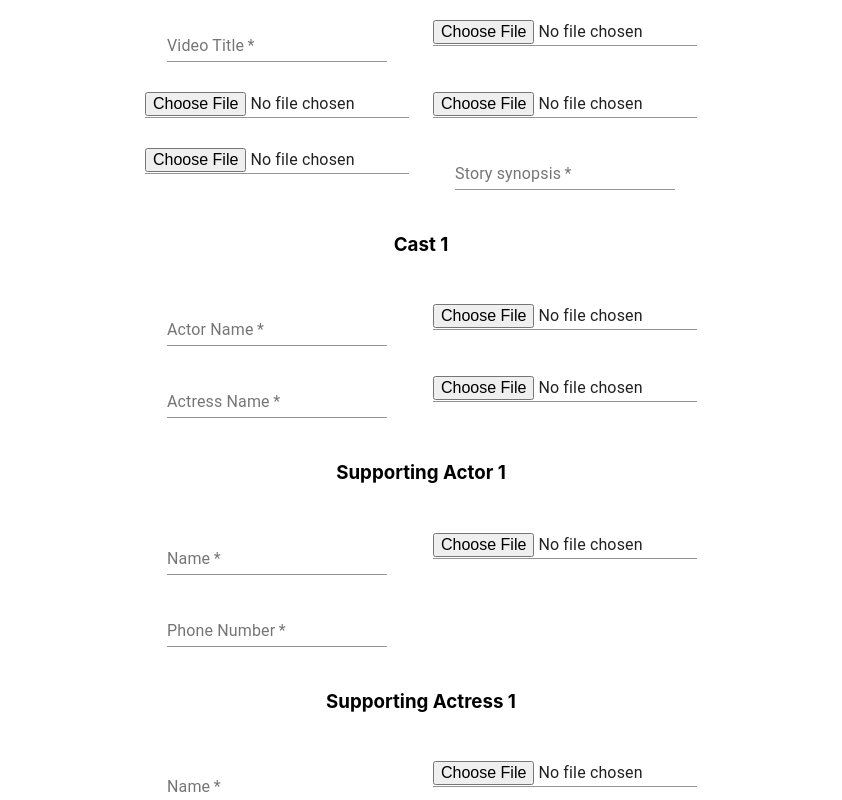
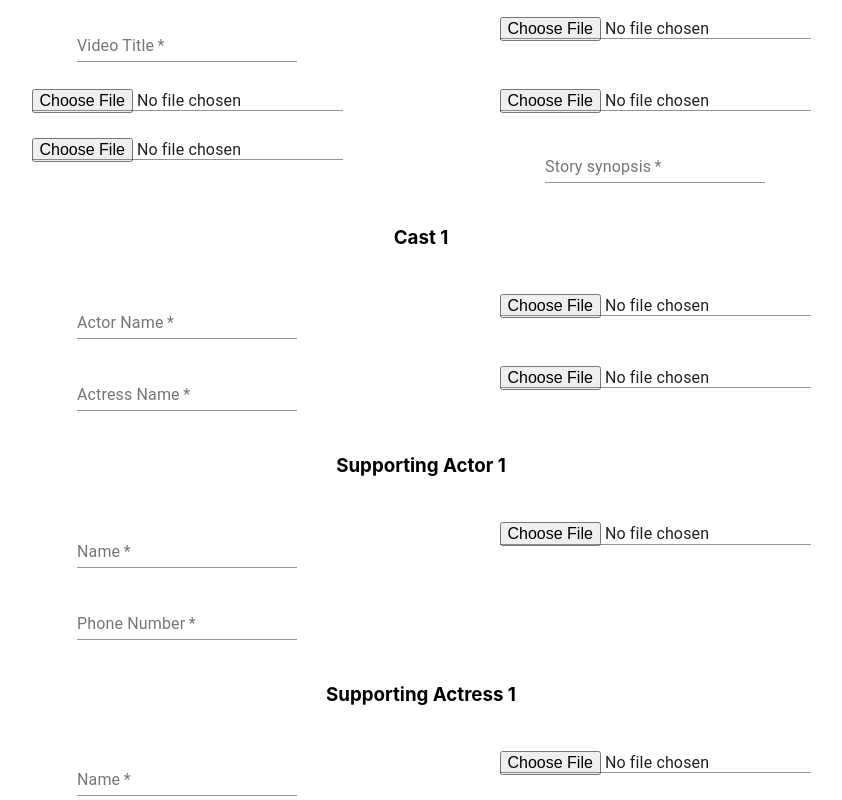
Before and after one commit to AashishSinghal/admin-panel, a React (Create React App) app: page / in a window 1280 px wide. Shown: the part 560-1360 px from the top of the page, without its empty margins (219-1061 px from the left). Built offline with nearby package versions, Linux system fonts and the light colour scheme.

Commit message:
Changes in constants

```diff
--- a/src/preUploadVideoContoller/AddPreUploadVideo.js
+++ b/src/preUploadVideoContoller/AddPreUploadVideo.js
@@ -1,93 +1,21 @@
 import { Grid, Input, MenuItem, TextField } from "@material-ui/core";
-import TextareaAutosize from '@material-ui/core/TextareaAutosize';
-import Container from '@material-ui/core/Container';
+import TextareaAutosize from "@material-ui/core/TextareaAutosize";
+import Container from "@material-ui/core/Container";
 import React, { useState } from "react";
 import { uploadVideo } from "../APIs/uploadVideo";
-// import './preUploadvideo.css';
-
-const videoTypes = [
-  "Short-films",
-  "Films",
-  "Web-series",
-  "Music videos",
-  // "DIAMOND",
-  // "ONEYEAR",
-  // "ONEDAY",
-  // "SIXMONTHS",
-  // "THREEMONTHS",
-  // "ONEMONTH",
-];
-const planTypes = [
-  "STANDARD",
-  "PREMIUM",
-  "DIAMOND",
-  "SINGLEVIDEO",
-  "WEBSERIES",
-  "MOVIE",
-  "SORTMOVIE",
-  "TRAILER",
-  "UPCOMMING",
-  "DEFAULT",
-];
-const languages = [
-  "Hindi",
-  "Marathi",
-  "Haryanvi",
-  "Bengali",
-  "Punjabi",
-  "Assamese",
-  "Rajasthani",
-  "Bhojpuri",
-  "Oriya",
-  "Nepali",
-  "Gadhwali",
-  "Kashmiri",
-  "Chhattisgarhi",
-  "Manipuri",
-  "English",
-  "Malyalam",
-  "Tamil",
-  "Telugu ",
-  "Kannad",
-  "Hyderabadi",
-  "Gujarati",
-];
-const genres = [
-   "Drama",
-   "Comedy",
-   "Horror",
-   "Thriller",
-   "Social",
-   "Romantic",
-   "Action",
-   "Suspense",
-   "Motivational",
-   "Devotional",
-   "Edutainment",
-   "Infotainment",
-   "Docutainment",
-   "Historical",
-   "Fantasy",
-   "Mythology",
-   "Bhakti song",
-   "Romantic song",
-   "Sad song",
-   "Horror song ",
-   "Folk song",
-   "Rap song",
-   "Item song",
-   "Classical song",
-];
-const cbfcrating  = [
-  "U",
-  "U/A",
-  "A",
-];
+import "./preUploadvideo.css";
+import {
+  languages,
+  planTypes,
+  videoTypes,
+  cbfcrating,
+  genres,
+} from "../Utils/Constants";
 
 const AddPreUploadVideo = () => {
   const [videoFile, setVideoFile] = useState(null);
   const [fileSelectorDisabled, setFileSelectorDisabled] = useState(false);
-  const [videoDesc, setVideoDesc] = useState({
+  const [videoDetails, setVideoDesc] = useState({
     preUploadVideo: {
       cbfcrating: "",
       description: "",
@@ -96,42 +24,37 @@ const AddPreUploadVideo = () => {
       actorList: "",
       actressList: "",
       banners: "",
-      channelId : "",
-      description :"",
-      directors :"",
-      duration :"",
-      eps:"",
-      genres:"",
-      id:"",
-      language :"",
-      likes :"",
-      numeps:"",
-      partNumber :"",
-      planType :"",
-      plans :"",
-      promo :"",
-      supportingActorList :"",
-      supportingActressList :"",
-      plans:"",
-      thumbs:"",
-      trailer:"",
-      main:"",
-      stysynp:"",
-      actorName:"",
-      actimg:"",
-      actressName:"",
-      actrimg:"",
-      name:"",
-      supactimg:"",
-      phnnumber:"",
-
+      channelId: "",
+      directors: "",
+      duration: "",
+      eps: "",
+      genres: "",
+      id: "",
+      language: "",
+      likes: "",
+      numeps: "",
+      partNumber: "",
+      planType: "",
+      plans: "",
+      promo: "",
+      supportingActorList: "",
+      supportingActressList: "",
+      thumbs: "",
+      trailer: "",
+      main: "",
+      stysynp: "",
+      actorName: "",
+      actimg: "",
+      actressName: "",
+      actrimg: "",
+      name: "",
+      supactimg: "",
+      phnnumber: "",
     },
-    genre:{
+    genre: {
       genreName: "",
     },
-    cast: {
-
-    }
+    cast: {},
   });
   const [response, setResponse] = useState("");
 
@@ -161,7 +84,7 @@ const AddPreUploadVideo = () => {
   };
 
   const handleInputChange = (e) => {
-    setVideoDesc({ ...videoDesc, [e.target.name]: e.target.value });
+    setVideoDesc({ ...videoDetails, [e.target.name]: e.target.value });
   };
 
   const handleVideoUploadFormSubmit = (e) => {
@@ -173,14 +96,14 @@ const AddPreUploadVideo = () => {
       <h1>Pre Upload Video</h1>
       <br />
       <form>
-        <Container maxWidth="sm">
+        <Container maxWidth="md">
           <Grid container spacing={3} justify="space-around">
             <Grid item xs={6} sm={3} md={6}>
               <TextField
                 id="language"
                 select
                 label="Language"
-              value={videoDesc.languages}
+                value={videoDetails.languages}
                 onChange={handleVideotypeChange}
                 helperText="Please select Language type"
                 variant="outlined"
@@ -197,7 +120,7 @@ const AddPreUploadVideo = () => {
                 id="planType "
                 select
                 label="Plan Type"
-            value={videoDesc.planType }
+                value={videoDetails.planType}
                 onChange={handleVideotypeChange}
                 helperText="Please select plan type"
                 variant="outlined"
@@ -218,7 +141,7 @@ const AddPreUploadVideo = () => {
                 onChange={(e) => handleInputChange(e)}
                 aria-label="minimum height"
                 rowsMin={3}
-              value={videoDesc.preUploadVideo.description}
+                value={videoDetails.preUploadVideo.description}
               />
             </Grid>
             <Grid item xs={6} sm={3} md={6}></Grid>
@@ -227,7 +150,7 @@ const AddPreUploadVideo = () => {
                 id="select-video-type"
                 select
                 label="Video Type"
-              value={videoDesc.videoType}
+                value={videoDetails.videoType}
                 onChange={handleVideotypeChange}
                 helperText="Please select video type"
                 variant="outlined"
@@ -244,7 +167,7 @@ const AddPreUploadVideo = () => {
                 id="cbfcrating"
                 select
                 label="CBFC Rating"
-              value={videoDesc.cbfcrating}
+                value={videoDetails.cbfcrating}
                 onChange={handleVideotypeChange}
                 helperText="Please select CBFC rating type"
                 variant="outlined"
@@ -261,7 +184,7 @@ const AddPreUploadVideo = () => {
                 id="genres"
                 select
                 label="genres"
-              value={videoDesc.genres}
+                value={videoDetails.genres}
                 onChange={handleVideotypeChange}
                 helperText="Please select Genres type"
                 variant="outlined"
@@ -285,51 +208,55 @@ const AddPreUploadVideo = () => {
                 placeholder="Video Title..."
                 required
                 type="text"
-                value={videoDesc.preUploadVideo.title }
+                value={videoDetails.preUploadVideo.title}
               />
             </Grid>
             <Grid item xs={6} sm={3} md={6}>
               <Input
+                className="input"
                 id="thumbs "
                 // label="Video Thumbs"
                 onChange=""
                 // placeholder="Enter Thumbs"
                 required
                 type="file"
-                value={videoDesc.preUploadVideo.thumbs }
+                value={videoDetails.preUploadVideo.thumbs}
               />
             </Grid>
             <Grid item xs={6} sm={3} md={6}>
               <Input
+                className="input"
                 id="teaser "
                 label="Video Teaser"
                 onChange=""
                 // placeholder="Enter Thumbs"
                 required
                 type="file"
-                value={videoDesc.preUploadVideo.teaser }
+                value={videoDetails.preUploadVideo.teaser}
               />
             </Grid>
             <Grid item xs={6} sm={3} md={6}>
               <Input
+                className="input"
                 id="trailer"
                 label="Video Trailer"
                 onChange=""
                 placeholder="trailer"
                 required
                 type="file"
-                value={videoDesc.preUploadVideo.trailer }
+                value={videoDetails.preUploadVideo.trailer}
               />
             </Grid>
             <Grid item xs={6} sm={3} md={6}>
               <Input
+                className="input"
                 id="main"
                 label="Main Video"
                 onChange=""
                 // placeholder="trailer"
                 required
                 type="file"
-                value={videoDesc.preUploadVideo.main }
+                value={videoDetails.preUploadVideo.main}
               />
             </Grid>
             <Grid item xs={6} sm={3} md={6}>
@@ -340,7 +267,7 @@ const AddPreUploadVideo = () => {
                 placeholder="Enter Story synopsis"
                 required
                 type="text"
-                value={videoDesc.preUploadVideo.strysynp }
+                value={videoDetails.preUploadVideo.strysynp}
               />
             </Grid>
             <Grid item xs={12}>
@@ -354,18 +281,19 @@ const AddPreUploadVideo = () => {
                 placeholder="Thomas Man"
                 required
                 type="text"
-                value={videoDesc.preUploadVideo.actorName }
+                value={videoDetails.preUploadVideo.actorName}
               />
             </Grid>
             <Grid item xs={6} sm={3} md={6}>
               <Input
+                className="input"
                 id="actimg"
                 label="Actor Image"
                 onChange=""
                 // placeholder="trailer"
                 required
                 type="file"
-                value={videoDesc.preUploadVideo.actimg }
+                value={videoDetails.preUploadVideo.actimg}
               />
             </Grid>
             <Grid item xs={6} sm={3} md={6}>
@@ -376,18 +304,19 @@ const AddPreUploadVideo = () => {
                 placeholder="Mena txt"
                 required
                 type="text"
-                value={videoDesc.preUploadVideo.actressName }
+                value={videoDetails.preUploadVideo.actressName}
               />
             </Grid>
             <Grid item xs={6} sm={3} md={6}>
               <Input
+                className="input"
                 id="actrimg"
                 label="Actress Image"
                 onChange=""
                 // placeholder="trailer"
                 required
                 type="file"
-                value={videoDesc.preUploadVideo.actrimg }
+                value={videoDetails.preUploadVideo.actrimg}
               />
             </Grid>
             <Grid item xs={12}>
@@ -401,18 +330,19 @@ const AddPreUploadVideo = () => {
                 placeholder="Name"
                 required
                 type="text"
-                value={videoDesc.preUploadVideo.actname }
+                value={videoDetails.preUploadVideo.actname}
               />
             </Grid>
             <Grid item xs={6} sm={3} md={6}>
               <Input
+                className="input"
                 id="supactimg"
                 label="Supporting Actor Image"
                 onChange=""
                 // placeholder="trailer"
                 required
                 type="file"
-                value={videoDesc.preUploadVideo.supactimg }
+                value={videoDetails.preUploadVideo.supactimg}
               />
             </Grid>
             <Grid item xs={6} sm={3} md={6}>
@@ -423,7 +353,7 @@ const AddPreUploadVideo = () => {
                 placeholder="Phone Number"
                 required
                 type="number"
-                value={videoDesc.preUploadVideo.phnnumber}
+                value={videoDetails.preUploadVideo.phnnumber}
               />
             </Grid>
             <Grid item xs={6} sm={3} md={6}></Grid>
@@ -438,18 +368,19 @@ const AddPreUploadVideo = () => {
                 placeholder="Name"
                 required
                 type="text"
-                value={videoDesc.preUploadVideo.actrname }
+                value={videoDetails.preUploadVideo.actrname}
               />
             </Grid>
             <Grid item xs={6} sm={3} md={6}>
               <Input
+                className="input"
                 id="supactrimg"
                 label="Supporting Actress Image"
                 onChange=""
                 // placeholder="trailer"
                 required
                 type="file"
-                value={videoDesc.preUploadVideo.supactrimg }
+                value={videoDetails.preUploadVideo.supactrimg}
               />
             </Grid>
             <Grid item xs={6} sm={3} md={6}>
@@ -460,7 +391,7 @@ const AddPreUploadVideo = () => {
                 placeholder="Phone Number"
                 required
                 type="number"
-                value={videoDesc.preUploadVideo.phnnumber}
+                value={videoDetails.preUploadVideo.phnnumber}
               />
             </Grid>
             <Grid item xs={6} sm={3} md={6}></Grid>
@@ -475,18 +406,19 @@ const AddPreUploadVideo = () => {
                 placeholder="Name"
                 required
                 type="text"
-                value={videoDesc.preUploadVideo.directorname }
+                value={videoDetails.preUploadVideo.directorname}
               />
             </Grid>
             <Grid item xs={6} sm={3} md={6}>
               <Input
+                className="input"
                 id="directorimg"
                 label="Supporting Actress Image"
                 onChange=""
                 // placeholder="trailer"
                 required
                 type="file"
-                value={videoDesc.preUploadVideo.directorimg }
+                value={videoDetails.preUploadVideo.directorimg}
               />
             </Grid>
             <Grid item xs={12}>
@@ -500,219 +432,22 @@ const AddPreUploadVideo = () => {
                 placeholder="Name"
                 required
                 type="text"
-                value={videoDesc.preUploadVideo.Writername }
+                value={videoDetails.preUploadVideo.Writername}
               />
             </Grid>
             <Grid item xs={6} sm={3} md={6}>
               <Input
+                className="input"
                 id="writerimg"
                 label="Supporting Actress Image"
                 onChange=""
                 // placeholder="trailer"
                 required
                 type="file"
-                value={videoDesc.preUploadVideo.writerimg }
+                value={videoDetails.preUploadVideo.writerimg}
               />
             </Grid>
-          <Grid items xs={12} ></Grid>
-          {/* <Grid item xs={6} sm={3} md={2}>
-            <TextField
-                id="duration"
-                label="Duration"
-                onChange=""
-                placeholder="Enter Duration"
-                required
-                type="number"
-                value={videoDesc.preUploadVideo.duration}
-              />
-          </Grid>
-          <Grid item xs={6} sm={3} md={2}>
-            <TextField
-                id="id "
-                label="ID"
-                onChange=""
-                placeholder="Enter ID"
-                required
-                type="number"
-                value={videoDesc.preUploadVideo.id }
-              />
-          </Grid>
-          <Grid item xs={6} sm={3} md={2}>
-            <TextField
-                id="likes "
-                label="Likes"
-                onChange=""
-                placeholder="Enter Likes"
-                required
-                type="number"
-                value={videoDesc.preUploadVideo.likes }
-              />
-          </Grid>
-          <Grid item xs={6} sm={3} md={2}>
-            <TextField
-                id="numeps "
-                label="No. of Episodes"
-                onChange=""
-                placeholder="Enter Number of Episodes"
-                required
-                type="number"
-                value={videoDesc.preUploadVideo.numeps }
-              />
-          </Grid>
-          <Grid item xs={6} sm={3} md={2}>
-            <TextField
-                id="partNumber "
-                label="Part Number"
-                onChange=""
-                placeholder="Enter Part Number"
-                required
-                type="text"
-                value={videoDesc.preUploadVideo.partNumber }
-              />
-          </Grid>
-          <Grid item xs={6} sm={3} md={2}>
-            <TextField
-                id="promo "
-                label="Promo"
-                onChange=""
-                placeholder="Enter Promo"
-                required
-                type="text"
-                value={videoDesc.preUploadVideo.promo }
-              />
-          </Grid>
-          <Grid item xs={6} sm={3} md={2}>
-            <TextField
-                id="plans "
-                label="Plans"
-                onChange=""
-                placeholder="Enter Plans"
-                required
-                type="text"
-                value={videoDesc.preUploadVideo.plans }
-              />
-          </Grid>
-          <Grid item xs={6} sm={3} md={2}>
-            <TextField
-                id="vdoUrl "
-                label="Video Url"
-                onChange=""
-                placeholder="Enter URL for Video"
-                required
-                type="text"
-                value={videoDesc.preUploadVideo.vdoUrl }
-              />
-          </Grid>
-          <Grid item xs={6} sm={3} md={2}>
-            <TextField
-                id="views "
-                label="Views"
-                onChange=""
-                placeholder="Enter Number of Views"
-                required
-                type="number"
-                value={videoDesc.preUploadVideo.views }
-              />
-          </Grid>
-          <Grid item xs={6} sm={3} md={2}>
-            <TextField
-                id="actorList"
-                label="Actor List"
-                onChange=""
-                placeholder="List of Actors"
-                required
-                type="text"
-                value={videoDesc.preUploadVideo.actorList}
-              />
-          </Grid>
-          <Grid item xs={6} sm={3} md={2}>
-            <TextField
-                id="actressList"
-                label="Actress List"
-                onChange=""
-                placeholder="List of Actress"
-                required
-                type="text"
-                value={videoDesc.preUploadVideo.actressList }
-              />
-          </Grid>
-          <Grid item xs={6} sm={3} md={2}>
-            <TextField
-                id="banners"
-                label="Banners List"
-                onChange=""
-                placeholder="List of Banners"
-                required
-                type="text"
-                value={videoDesc.preUploadVideo.banners }
-              />
-          </Grid>
-          <Grid item xs={6} sm={3} md={2}>
-            <TextField
-                id="directors"
-                label="Directors"
-                onChange=""
-                placeholder="Enter Directors"
-                required
-                type="text"
-                value={videoDesc.preUploadVideo.directors}
-              />
-          </Grid>
-          <Grid item xs={6} sm={3} md={2}>
-            <TextField
-                id="eps"
-                label="Episodes"
-                onChange=""
-                placeholder="Enter Episodes"
-                required
-                type="text"
-                value={videoDesc.preUploadVideo.eps}
-              />
-          </Grid>
-          <Grid item xs={6} sm={3} md={2}>
-            <TextField
-                id="plans "
-                label="Plans"
-                onChange=""
-                placeholder="Enter Plans"
-                required
-                type="text"
-                value={videoDesc.preUploadVideo.plans }
-              />
-          </Grid>
-          <Grid item xs={6} sm={3} md={2}>
-            <TextField
-                id="supportingActorList "
-                label="Supporting Actor"
-                onChange=""
-                placeholder="Enter Supporting Actor List"
-                required
-                type="text"
-                value={videoDesc.preUploadVideo.supportingActorList }
-              />
-          </Grid>
-          <Grid item xs={6} sm={3} md={2}>
-            <TextField
-                id="supportingActressList "
-                label="Supporting Actress"
-                onChange=""
-                placeholder="Enter Supporting Actress List"
-                required
-                type="text"
-                value={videoDesc.preUploadVideo.supportingActressList }
-              />
-          </Grid>
-          <Grid item xs={6} sm={3} md={2}>
-            <TextField
-                id="writer "
-                label="Writer Name"
-                onChange=""
-                placeholder="Enter Writer Name"
-                required
-                type="text"
-                value={videoDesc.preUploadVideo.writer }
-              />
-          </Grid> */}
+            <Grid items xs={12}></Grid>
           </Grid>
         </Container>
       </form>
--- a/src/preUploadVideoContoller/preUploadvideo.css
+++ b/src/preUploadVideoContoller/preUploadvideo.css
@@ -2,3 +2,7 @@
     border: 1px solid grey;
     background-color: rgb(242,242,242);
 }
+
+.input{
+    height: 25px;
+}
```
Lines whose indentation alone changed are shown as unchanged.
